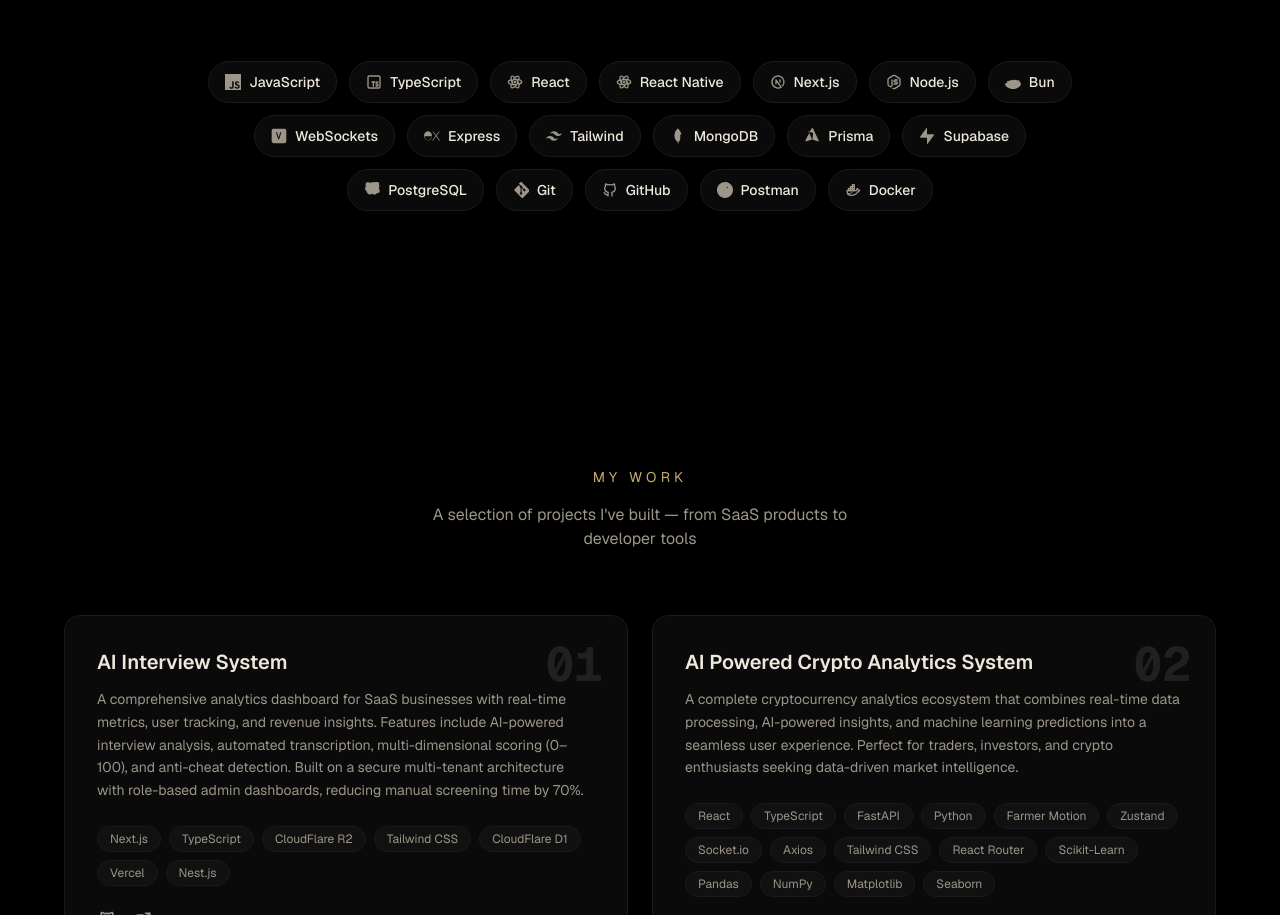
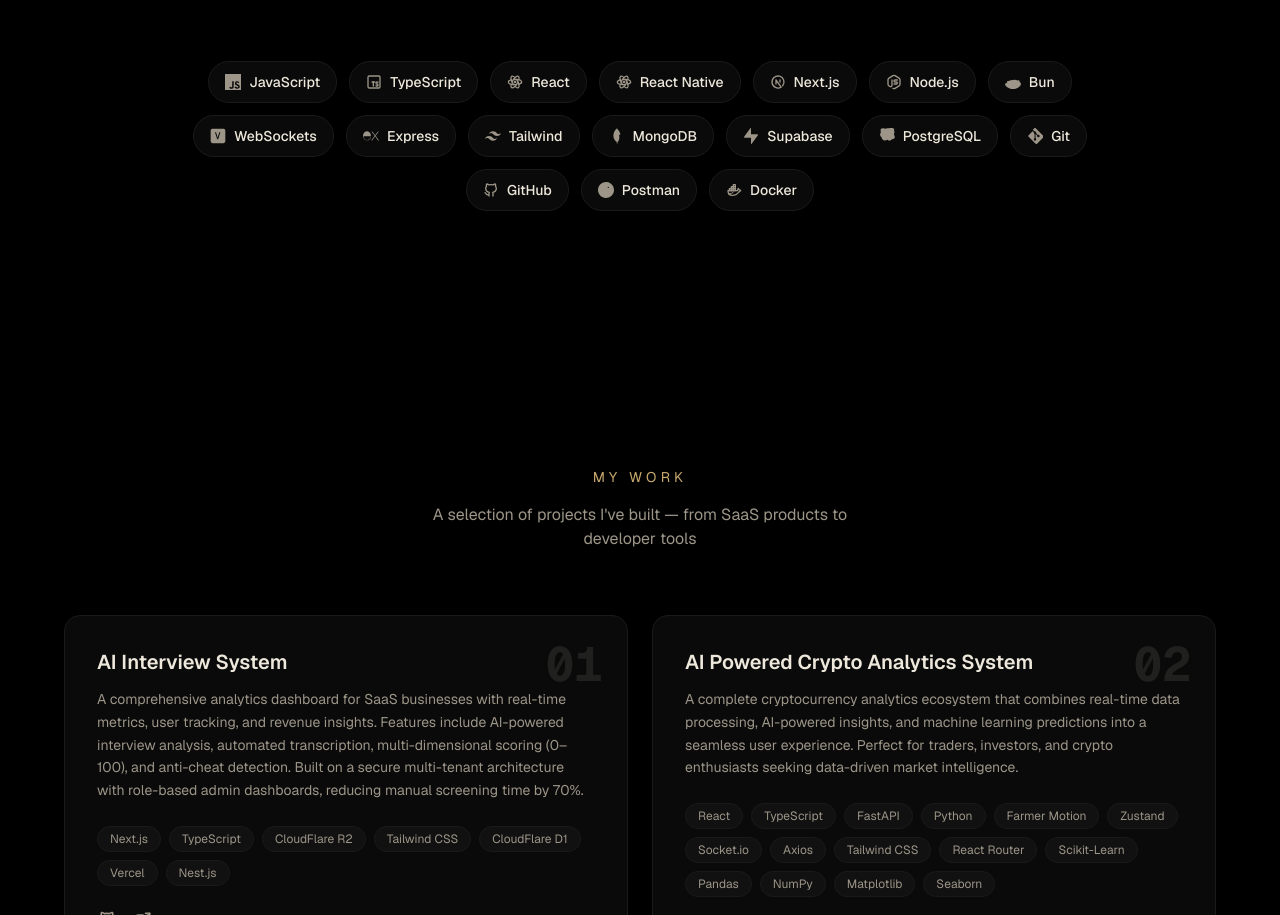
Before and after one commit to Siddhesh-Codes/Portfolio, a Next.js app: page / in a window 1280 px wide. Shown: the part 1980-2895 px from the top of the page. Built offline with nearby package versions, Linux system fonts and the light colour scheme; no server answers; the database is empty; a web font is replaced by a local one.

Commit message:
refactor skill section

```diff
--- a/components/skills.tsx
+++ b/components/skills.tsx
@@ -53,7 +53,6 @@
     label: "Databases",
     skills: [
       { name: "MongoDB", icon: "mongodb" },
-      { name: "Prisma", icon: "prisma" },
       { name: "Supabase", icon: "supabase" },
       { name: "PostgreSQL", icon: "postgres" },
     ],
```
